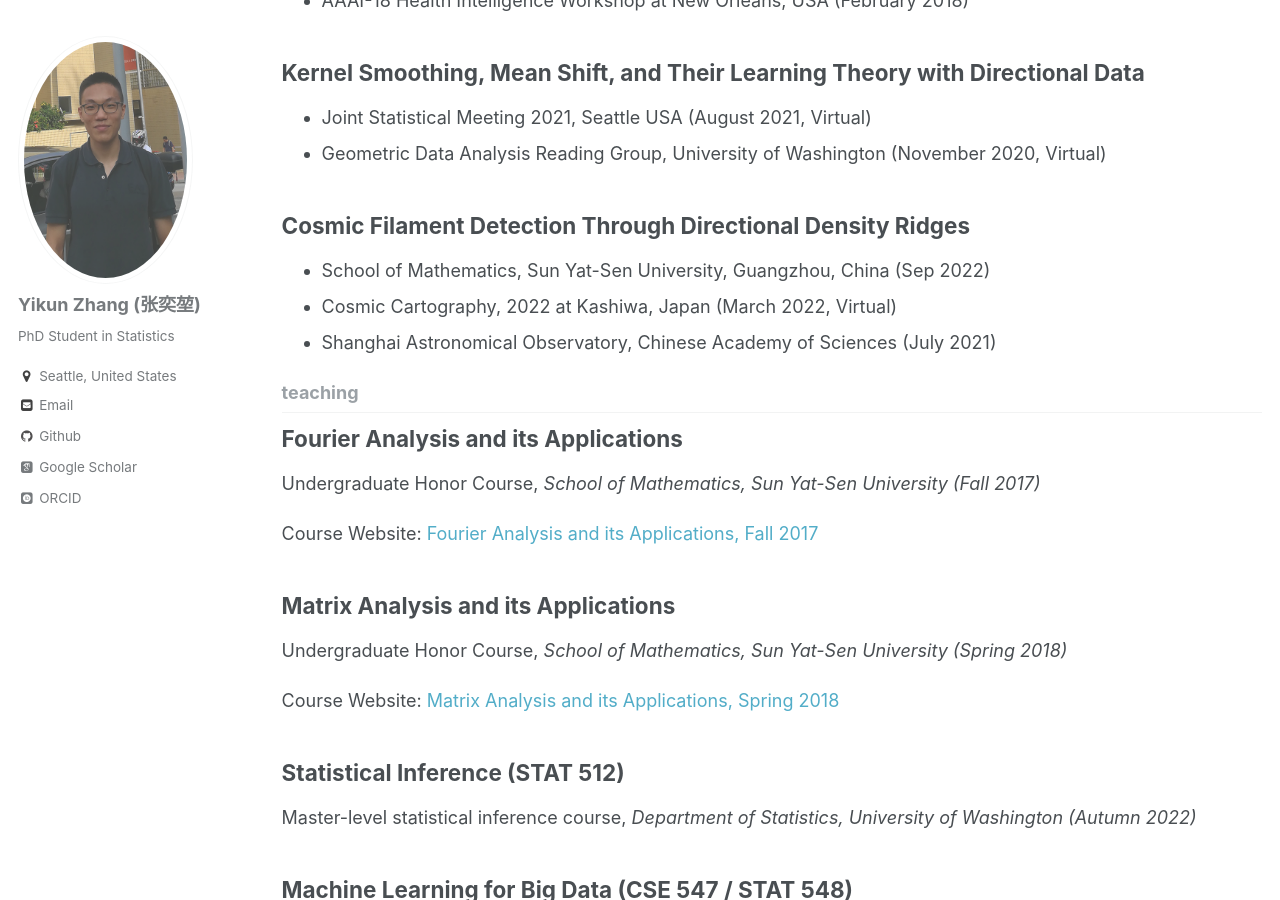
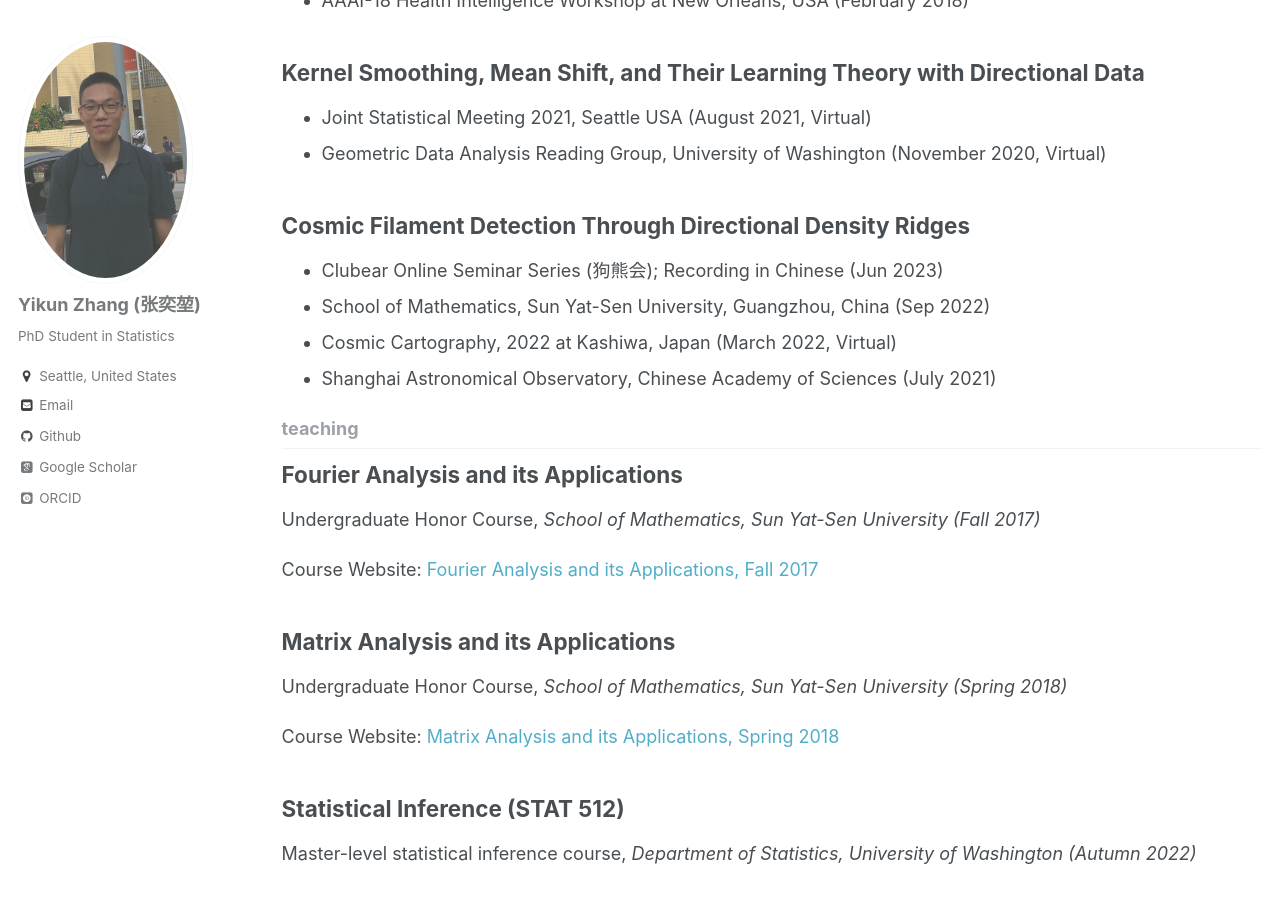
Before and after one commit to zhangyk8/zhangyk8.github.io, a Jekyll site: the page built from _pages/collection-archive.html, in a window 1280 px wide and 900 px high, scrolled down 1913 px. Built offline with Jekyll 4.4.1, drawn with Linux system fonts in a browser that asks for light colours; some web fonts are replaced.

Commit message:
Update talk-3.md

```diff
--- a/_talks/talk-3.md
+++ b/_talks/talk-3.md
@@ -5,7 +5,9 @@ collection: talks
 permalink: /talks/talk-3
 type: "Invited Talk"
 date: 2021-07-19; 2022-03-11
-excerpt: "- School of Mathematics, Sun Yat-Sen University, Guangzhou, China (Sep 2022)
+excerpt: "- Clubear Online Seminar Series (狗熊会); [Recording in Chinese](https://www.xiong99.com.cn/p/t_pc/course_pc_detail/video/v_64873594e4b0b2d1c4238cc9) (Jun 2023)
+
+          - School of Mathematics, Sun Yat-Sen University, Guangzhou, China (Sep 2022)
 
           - Cosmic Cartography, 2022 at Kashiwa, Japan (March 2022, Virtual)
 
```
